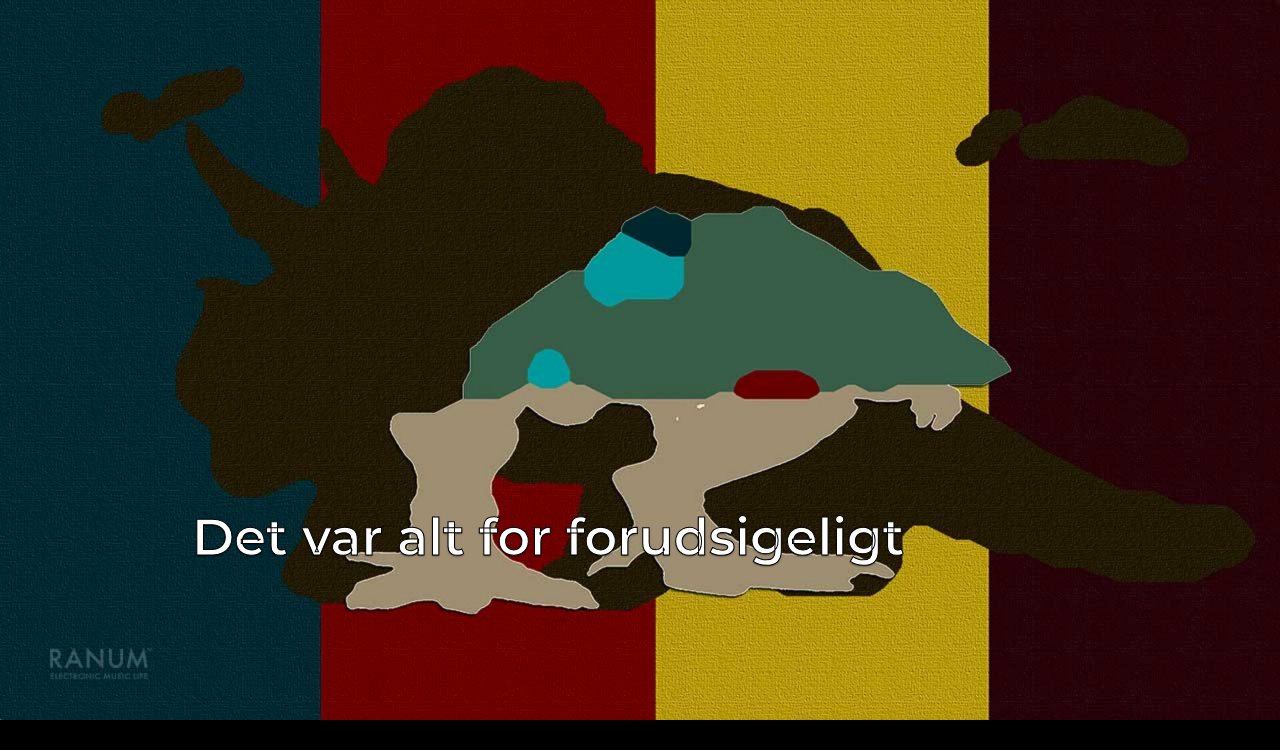
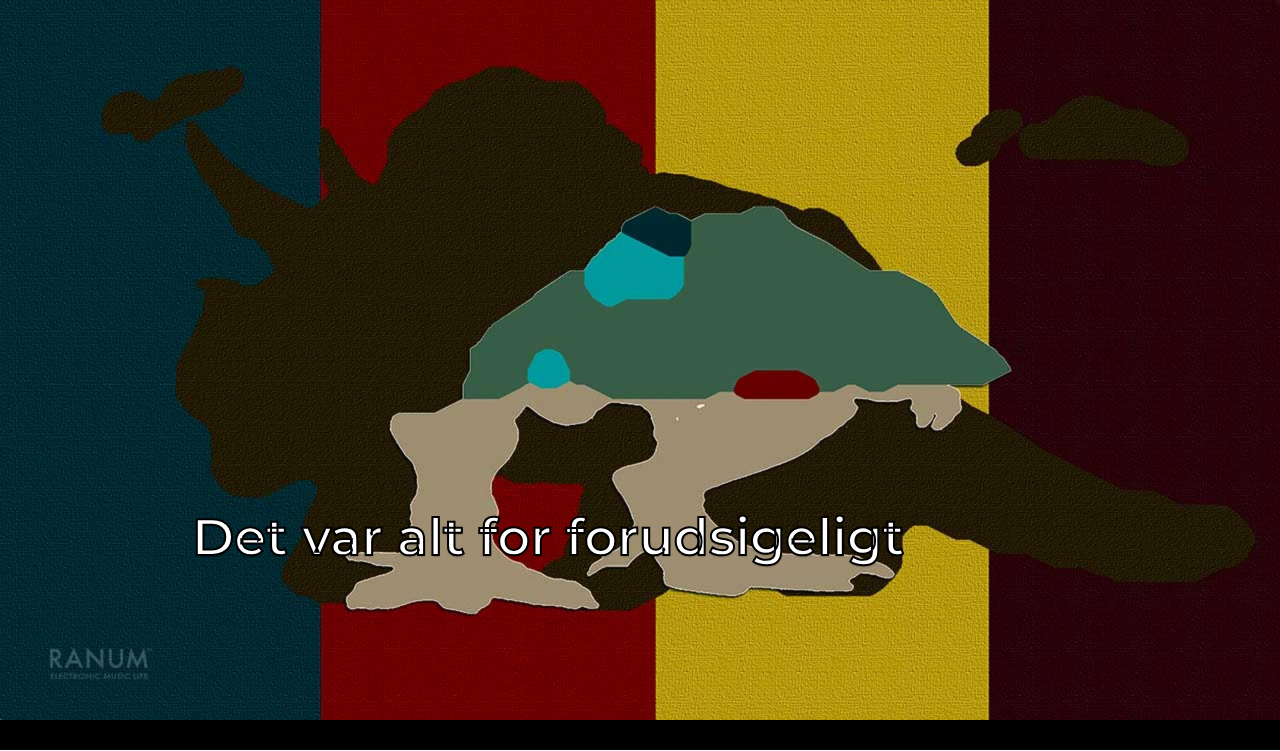
Before and after one commit to mystery000/QuotizerOnline, a PHP site: page / in a window 1280 px wide. Shown: the top 751 px of the page. Run offline with PHP 8.4, Linux system fonts and the light colour scheme; data that the repository does not hold is empty; some libraries are stand-ins or nearby versions.

```diff
--- a/index.php
+++ b/index.php
@@ -82,7 +82,7 @@
             font-size: 5vw;
             font-weight: bold;
             font-family: <?php echo $text_formatting; ?>;
-            -webkit-text-stroke-width: 1px;
+            -webkit-text-stroke-width: 2px;
             -webkit-text-stroke-color: black;
         }
         .bi-play-circle-fill{
```
